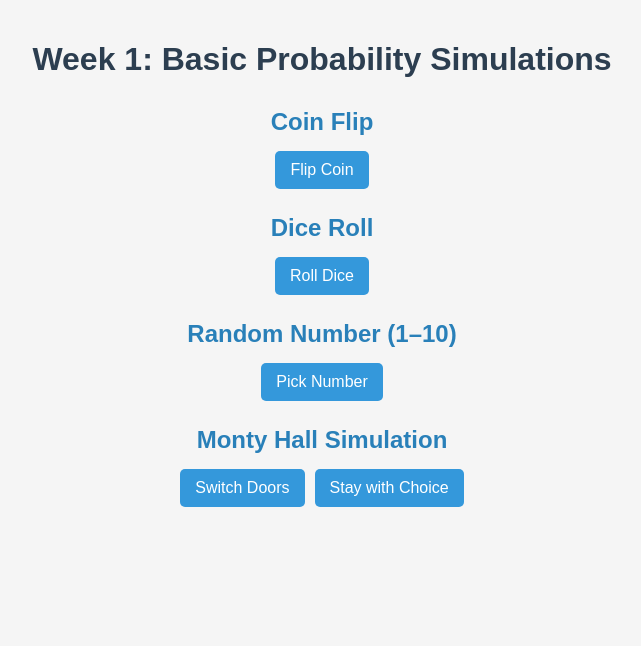
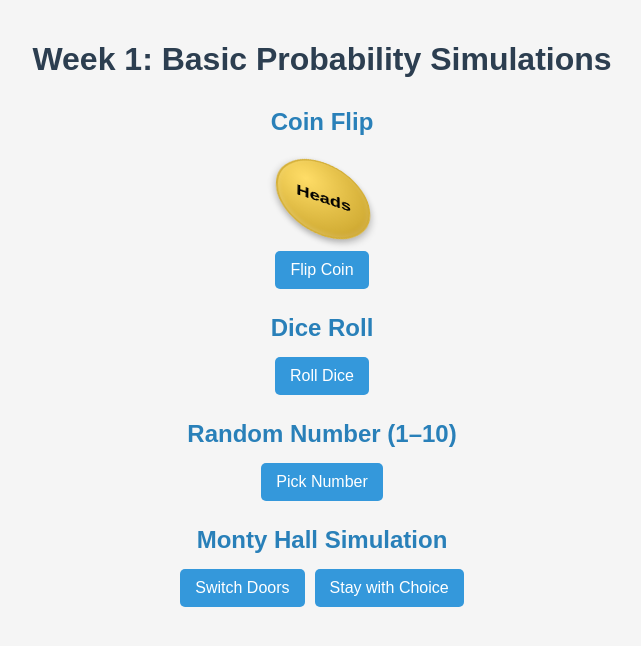
Before and after one commit to OdinsBeard82/probability-statistics-python, a React (Create React App) app in the folder probability-statistics-web/: page / in a window 1280 px wide. Shown: the top 646 px of the page, without its empty margins (318-959 px from the left). Built offline with nearby package versions, Linux system fonts and the light colour scheme.

Commit message:
coin created that flips

```diff
--- a/probability-statistics-web/src/App.js
+++ b/probability-statistics-web/src/App.js
@@ -4,6 +4,7 @@ import DiceRoll from './components/DiceRoll';
 import NumberRange from './components/NumberRange';
 import MontyHall from './components/MontyHall';
 import './App.css';
+
 
 
 function App() {
--- a/probability-statistics-web/src/components/CoinFlip.js
+++ b/probability-statistics-web/src/components/CoinFlip.js
@@ -1,23 +1,32 @@
 import React, { useState } from 'react';
+import Coin from './images/Coin';
+import './images/coin.css';
 
 function CoinFlip() {
+    const [side, setSide] = useState('Heads'); // Track the current side
     const [result, setResult] = useState('');
     const [history, setHistory] = useState([]);
 
     const flipCoin = () => {
         const outcome = Math.random() < 0.5 ? 'Heads' : 'Tails';
-        setResult(outcome);
+        setSide(outcome);       // Update visual coin
+        setResult(outcome);     // Update text result
         setHistory(prev => [...prev, outcome]);
     };
 
     return (
         <div style={{ marginBottom: '20px' }}>
             <h2>Coin Flip</h2>
+
+            {/* Coin display */}
+            <Coin side={side} />
+
+            {/* Flip button */}
             <button onClick={flipCoin}>Flip Coin</button>
+
+            {/* Result and history */}
             {result && <p>Result: {result}</p>}
-            {history.length > 0 && (
-                <p>History: {history.join(', ')}</p>
-            )}
+            {history.length > 0 && <p>History: {history.join(', ')}</p>}
         </div>
     );
 }
--- /dev/null
+++ b/probability-statistics-web/src/components/images/Coin.js
@@ -0,0 +1,15 @@
+import React from 'react';
+import './coin.css';
+
+function Coin({ side = 'Heads' }) {
+    return (
+        <div className="coin-container">
+            <div className={`coin ${side.toLowerCase()}`}>
+                <div className="front">Heads</div>
+                <div className="back">Tails</div>
+            </div>
+        </div>
+    );
+}
+
+export default Coin;
--- /dev/null
+++ b/probability-statistics-web/src/components/images/coin.css
@@ -0,0 +1,47 @@
+.coin-container {
+    display: flex;
+    justify-content: center;
+    perspective: 1000px;
+    /* 3D perspective */
+}
+
+.coin {
+    width: 100px;
+    height: 100px;
+    position: relative;
+    transform-style: preserve-3d;
+    transition: transform 0.8s ease;
+    /* Increase the angle for more 3D effect */
+    transform: rotateX(45deg) rotateY(25deg);
+}
+
+.coin .front,
+.coin .back {
+    position: absolute;
+    width: 100%;
+    height: 100%;
+    border-radius: 50%;
+    display: flex;
+    align-items: center;
+    justify-content: center;
+    font-weight: bold;
+    font-size: 20px;
+    backface-visibility: hidden;
+    background: radial-gradient(circle at 30% 30%, #ffdd67, #d4af37 70%, #b8860b 100%);
+    border: 2px solid #d4af37;
+    box-shadow: 0 4px 8px rgba(0, 0, 0, 0.3), inset 0 -2px 6px rgba(255, 255, 255, 0.2);
+}
+
+.coin .back {
+    transform: rotateY(180deg);
+}
+
+/* Flip animation */
+.coin.heads {
+    transform: rotateX(45deg) rotateY(25deg);
+}
+
+.coin.tails {
+    transform: rotateX(45deg) rotateY(205deg);
+    /* rotate Y + maintain steep angle */
+}
```
